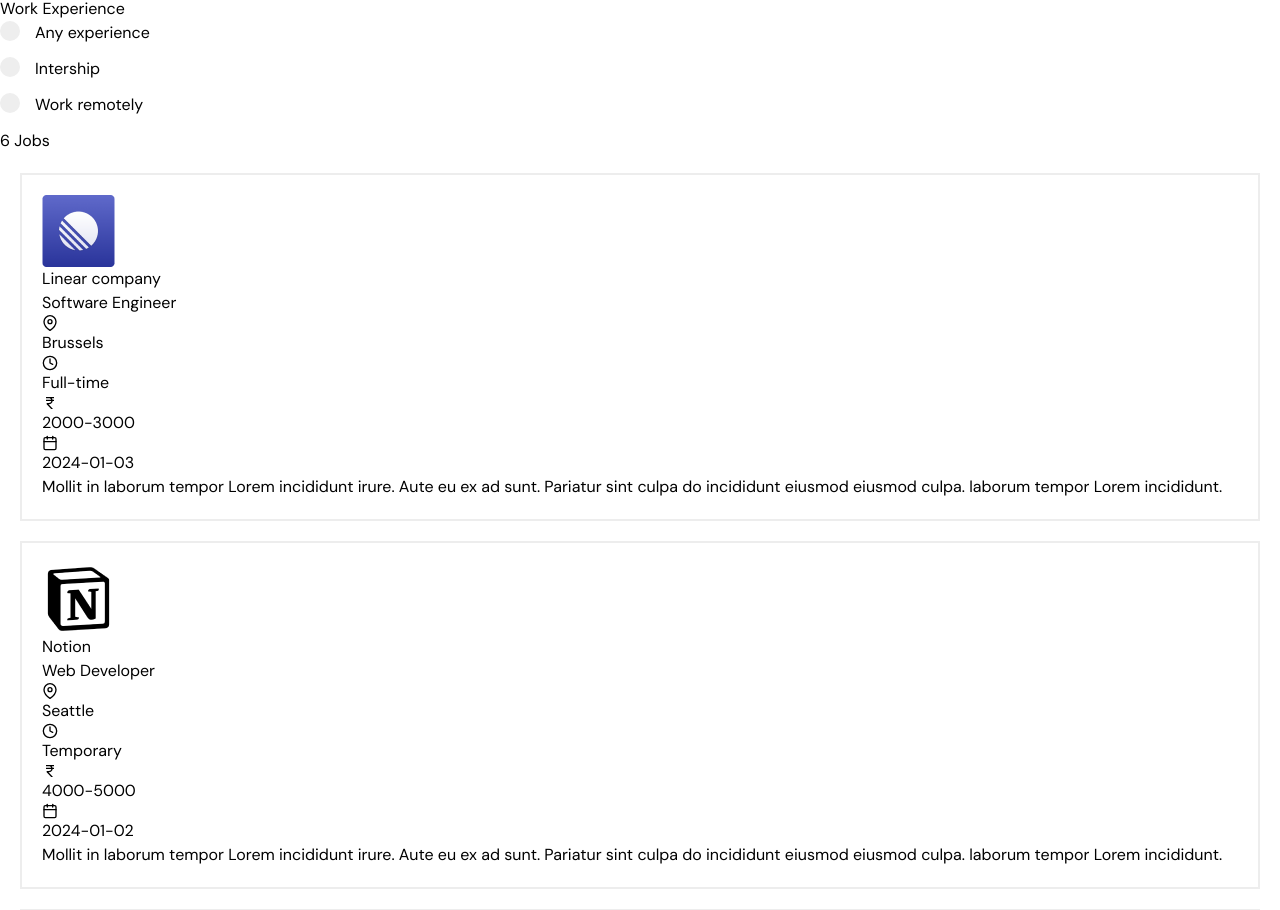
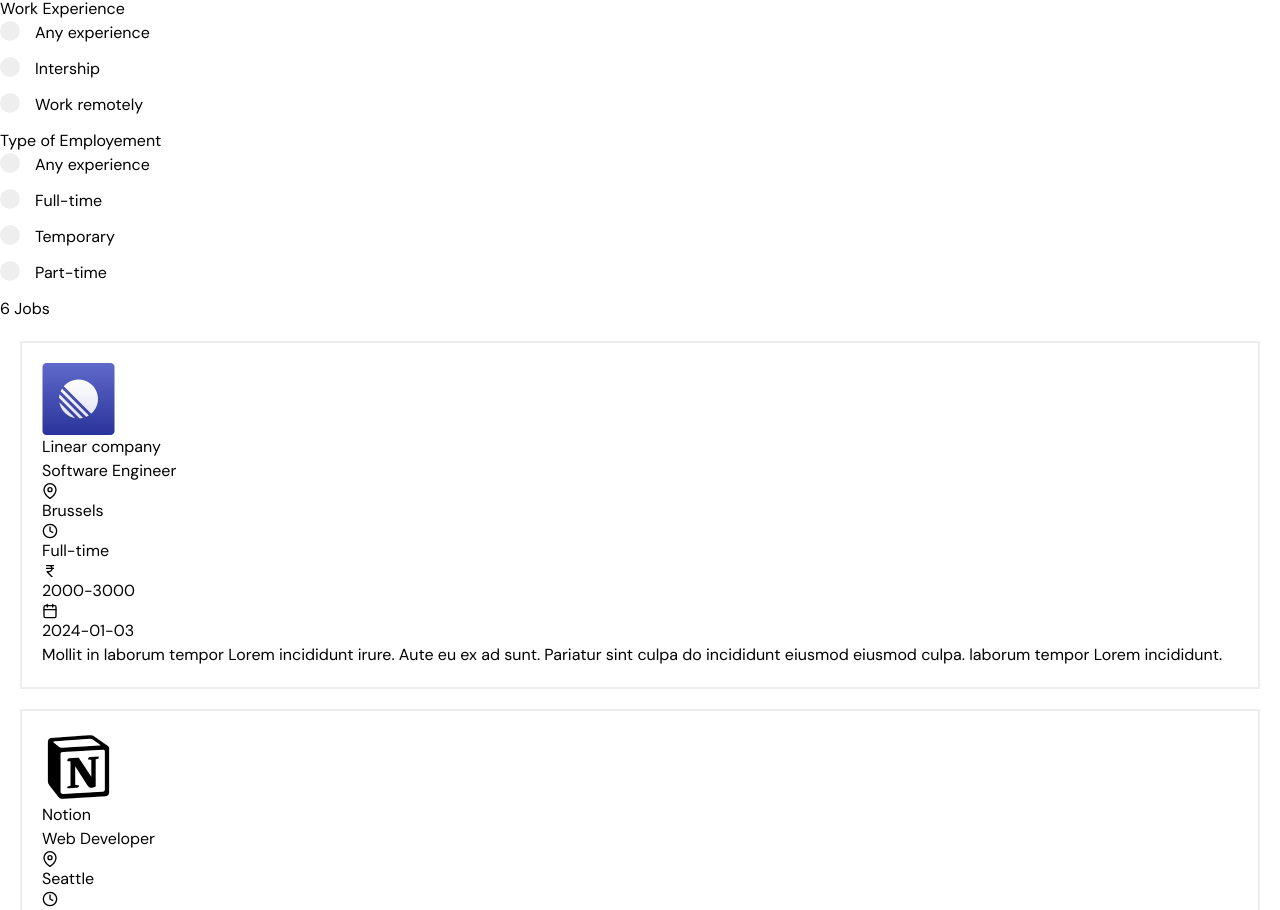
Before and after one commit to sshah711/mern-job, a React (Vite) app in the folder jobify-client/: page / in a window 1280 px wide. Shown: the part 1133-2043 px from the top of the page. Built offline with nearby package versions, Linux system fonts and the light colour scheme.

Commit message:
employement type filter done

```diff
--- /dev/null
+++ b/jobify-client/src/sidebar/EmpType.jsx
@@ -0,0 +1,22 @@
+import React from 'react'
+import InputField from '../components/InputField'
+
+const EmpType = ({handleChange}) => {
+  return (
+    <div>
+    <h4 className='text-lg font-medium mb-2'>Type of Employement </h4>
+
+<div>
+<label className='sidebar-label-container'>
+<input type="radio" name='test' id='test' value="" onChange={handleChange} />
+<span className='checkmark'></span>Any experience
+</label>
+<InputField handleChange={handleChange} value="Full-time" title="Full-time" name="test" />
+<InputField handleChange={handleChange} value="Temporary" title="Temporary" name="test" />
+<InputField handleChange={handleChange} value="Part-time" title="Part-time" name="test" />
+</div>
+</div>
+  )
+}
+
+export default EmpType
--- a/jobify-client/src/sidebar/Sidebar.jsx
+++ b/jobify-client/src/sidebar/Sidebar.jsx
@@ -3,6 +3,7 @@ import Location from './Location'
 import Salary from './Salary'
 import JobPosting from './JobPosting'
 import WorkExperience from './WorkExperience'
+import EmpType from './EmpType'
 
 const Sidebar = ({handleChange, handleClick}) => {
   return (
@@ -12,6 +13,7 @@ const Sidebar = ({handleChange, handleClick}) => {
     <Salary handleChange={handleChange} handleClick={handleClick} />
     <JobPosting handleChange={handleChange} />
     <WorkExperience handleChange={handleChange} />
+    <EmpType handleChange={handleChange} />
     </div>
   )
 }
```
